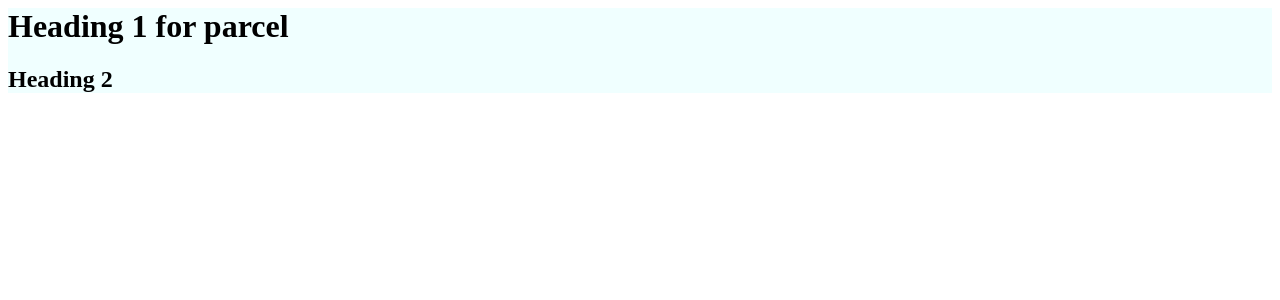
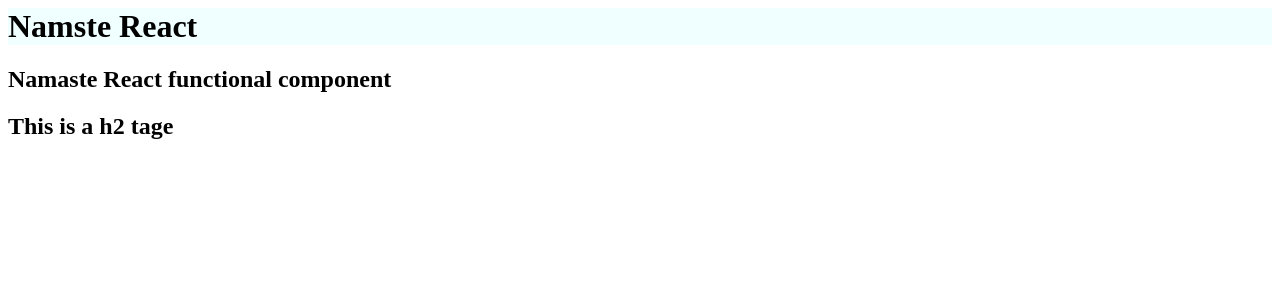
Before and after one commit to nishant18824/Food-Ordering-App, a React (Vite) app: page / in a window 1280 px wide. Shown: the top 300 px of the page. Built offline with nearby package versions, Linux system fonts and the light colour scheme.

Commit message:
CHapter-03

```diff
--- a/App.js
+++ b/App.js
@@ -1,57 +1,24 @@
-/***
- *
- * Created A Server
- * HMR - Hot Module Replacement
- * File Watcher algorithm - C++
- * BUNDLING
- * MINIFY
- * Cleaning our Code
- * Dev abd Production Build
- * Super Fast build algorithm
- * Image Optimization
- * Caching while development
- * Compression
- * Compatble with older version of browser
- * HTTPS on dev
- * port Number
- * Consistent Hashing Algorithm
- * Zero Config
- *
- *
- *
- * Transitive Dependencies
- */
+import React from "react";
+import ReactDOM from "react-dom/client";
 
-import React from "react";
-import ReactDOM  from "react-dom/client";
+const Title = () => {
+    return(
+    <h1 id="title" key="h2">
+    Namste React
+    </h1>
+    );
+};
 
-const heading = React.createElement(
-    "h1",
-    {
-        id: "title",
-    },
-    "Heading 1 for parcel"
-);
-
-const heading2 = React.createElement(
-    "h2",
-    {
-        id: "title",
-    },
-    "Heading 2"
-);
-
-const container = React.createElement(
-    "div",
-    {
-        id: "container",
-        hello: "world",
-    },
-    [heading, heading2]
-);
-
-console.log(heading);
+// composing Componnet
+const HeaderComponent = () => {
+    return (
+        <div>
+            <Title/>
+            <h2>Namaste React functional component</h2>
+            <h2>This is a h2 tage</h2>
+        </div>
+    );
+};
 
 const root = ReactDOM.createRoot(document.getElementById("root"));
-
-root.render(container);
+root.render(<HeaderComponent />);
--- a/package.json
+++ b/package.json
@@ -3,7 +3,9 @@
   "version": "1.0.0",
   "description": "\"this is the food ordering app\"",
   "scripts": {
-    "test": "jest"
+    "test": "jest",
+    "start": "parcel",
+    "build": "parcel build"
   },
   "repository": {
     "type": "git",
--- a/style.css
+++ b/style.css
@@ -1,3 +1,3 @@
-#container {
+#title {
     background-color: azure;
 }
```
Also changed, not shown: 1 other file (tests, documents, lock files or other folders).
